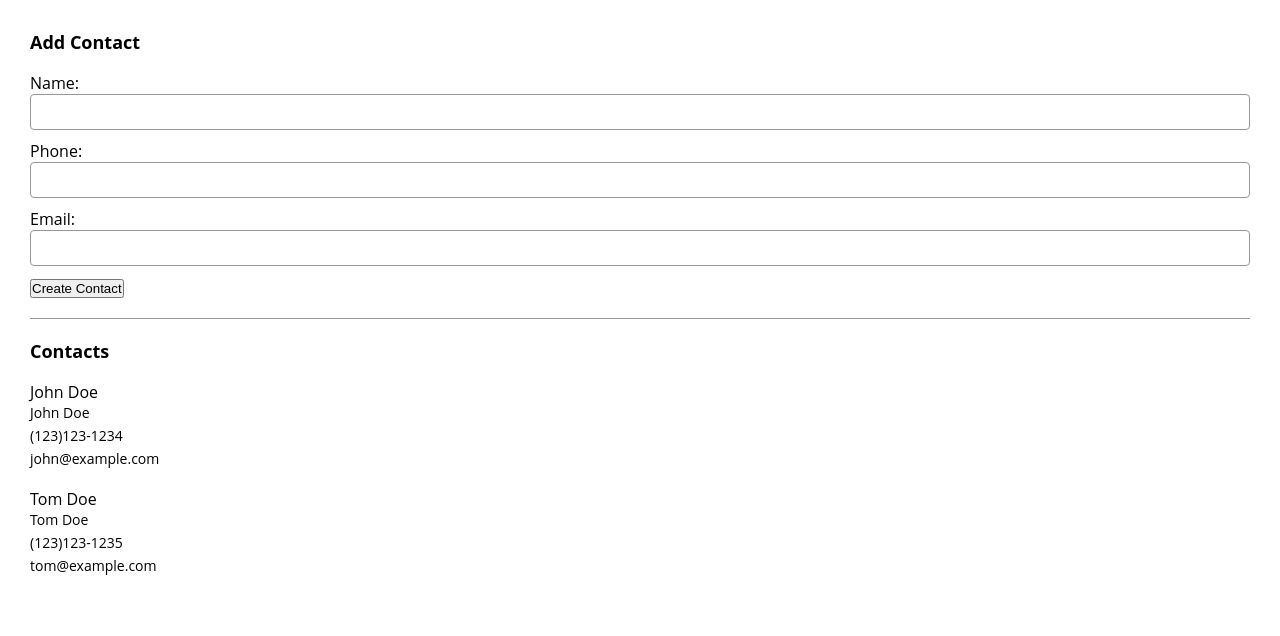
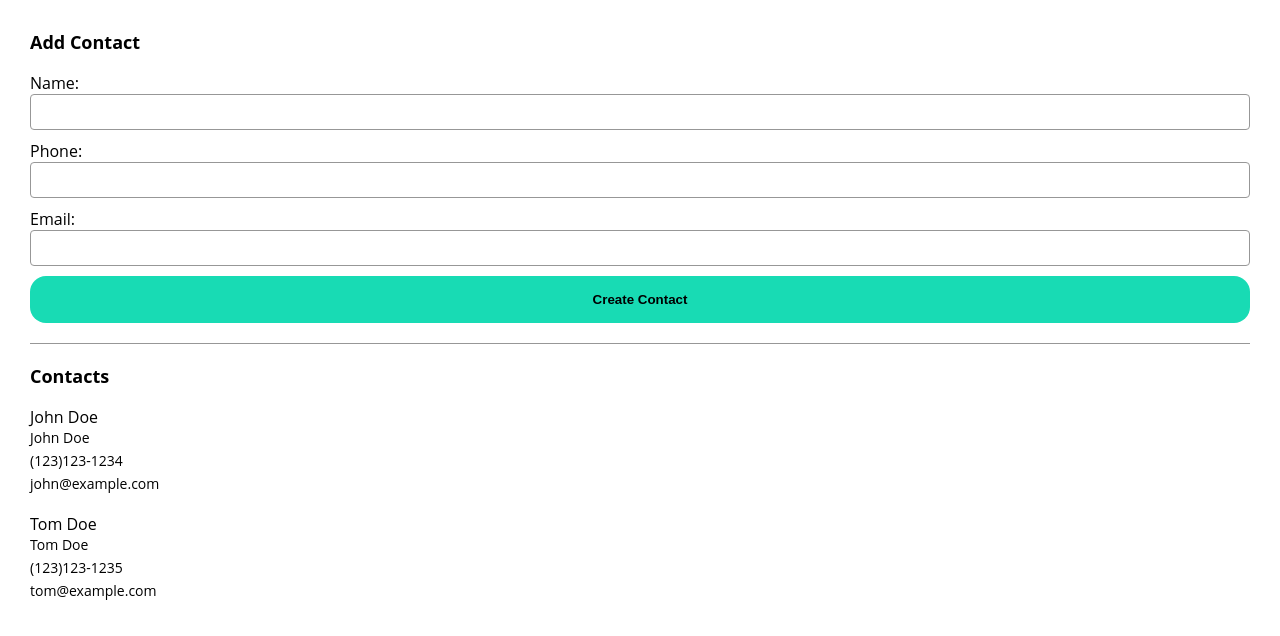
Before and after one commit to lyzboy/appointment-planner, a React (Create React App) app: page /contacts in a window 1280 px wide. Shown: the top 636 px of the page. Built offline with nearby package versions, Linux system fonts and the light colour scheme.

Commit message:
Add styles to submit button in ContactForm

```diff
--- a/src/components/contactForm/ContactForm.js
+++ b/src/components/contactForm/ContactForm.js
@@ -1,5 +1,7 @@
 import React from "react";
 import { formatPhoneNumber } from "../../utils/contactsUtilities";
+
+import styles from "./ContactForm.module.css";
 
 export const ContactForm = ({
     name,
@@ -65,7 +67,9 @@ export const ContactForm = ({
                         required
                     />
                 </label>
-                <button type="submit">Create Contact</button>
+                <button type="submit" className={styles.submitButton}>
+                    Create Contact
+                </button>
             </form>
         </>
     );
--- /dev/null
+++ b/src/components/contactForm/ContactForm.module.css
@@ -0,0 +1,22 @@
+.submitButton {
+    padding: 1rem;
+    width: 100%;
+    border: none;
+    background-color: rgb(24, 219, 180);
+    font-weight: 700;
+    border-radius: 1rem;
+    transition: all 0.1s ease-out;
+}
+
+.submitButton:hover {
+    background-color: rgb(24, 219, 180);
+    cursor: pointer;
+    transform: translateY(-3px);
+    box-shadow: 1px 3px rgba(0, 0, 0, 0.2);
+}
+
+.submitButton:active {
+    background-color: rgb(24, 198, 163);
+    transform: translateY(3px);
+    box-shadow: inset 1px 3px rgba(0, 0, 0, 0.2);
+}
```
